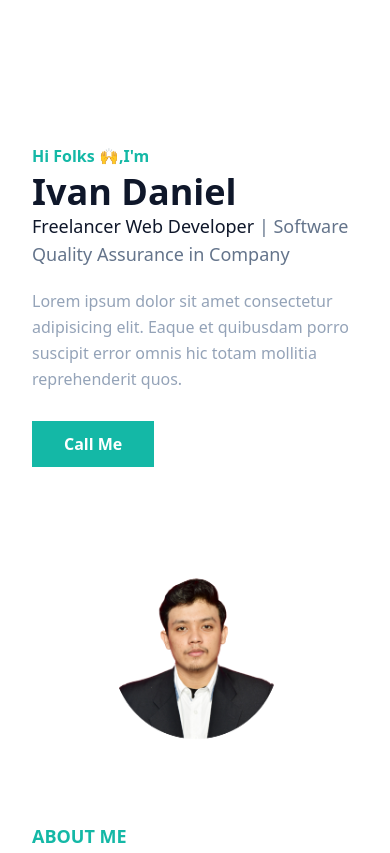
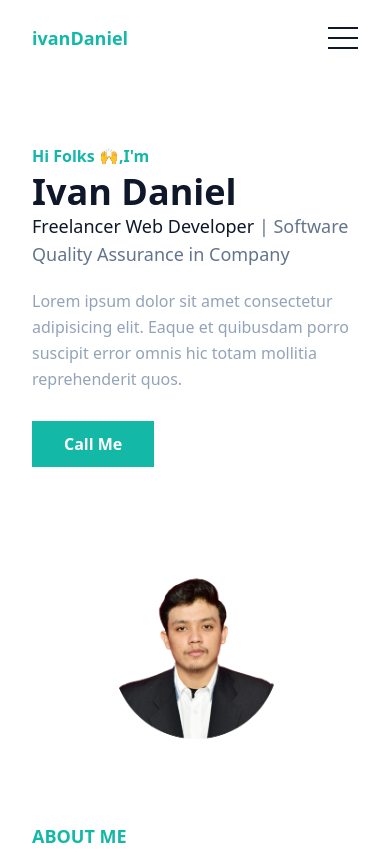
Before and after one commit to danielivan09/profile-tailwindcss, a website: page index.html in a window 390 px wide. Shown: the top 853 px of the page. Drawn offline with Linux system fonts and the light colour scheme.

Commit message:
making span and hamburger menu + add script.js file

```diff
--- a/index.html
+++ b/index.html
@@ -11,9 +11,25 @@
 
 <body>
 
-    <!-- Navbar Start -->
+    <!-- Header Start -->
+    <header class="bg-transparent absolute top-0 left-0 w-full flex items-center z-10">
+        <div class="container">
+            <div class="flex items-center justify-between relative"> <!--Justify center untuk horizontal, Items Center untuk vertikal-->
+                <div class="px-4">
+                    <a href="#home" class="font-bold text-primary text-lg block py-6">ivanDaniel</a>
+                </div>
 
-    <!-- Navbar End -->
+                <div class="flex items-center px-4">
+                    <button id="hamburger" name="hamburger" type="button" class="block absolute right-4 ">
+                        <span class="hamburger-line"></span>
+                        <span class="hamburger-line"></span>
+                        <span class="hamburger-line"></span>
+                    </button>
+                </div>
+            </div>
+        </div>
+    </header>
+    <!-- Header End -->
 
     <!-- Hero Section start -->
     <section id="home" class="pt-36">
@@ -129,7 +145,7 @@
 
 
 
-
+<script src="dist/js/script.js"></script>
 </body>
 
 </html>
--- a/src/input.css
+++ b/src/input.css
@@ -1,3 +1,8 @@
 @tailwind base;
 @tailwind components;
 @tailwind utilities;
+
+
+.hamburger-line{
+    @apply w-[30px] h-[2px] my-2 block bg-secondary;
+}
```
Also changed, not shown: dist/js/script.js (added), dist/output.css.
